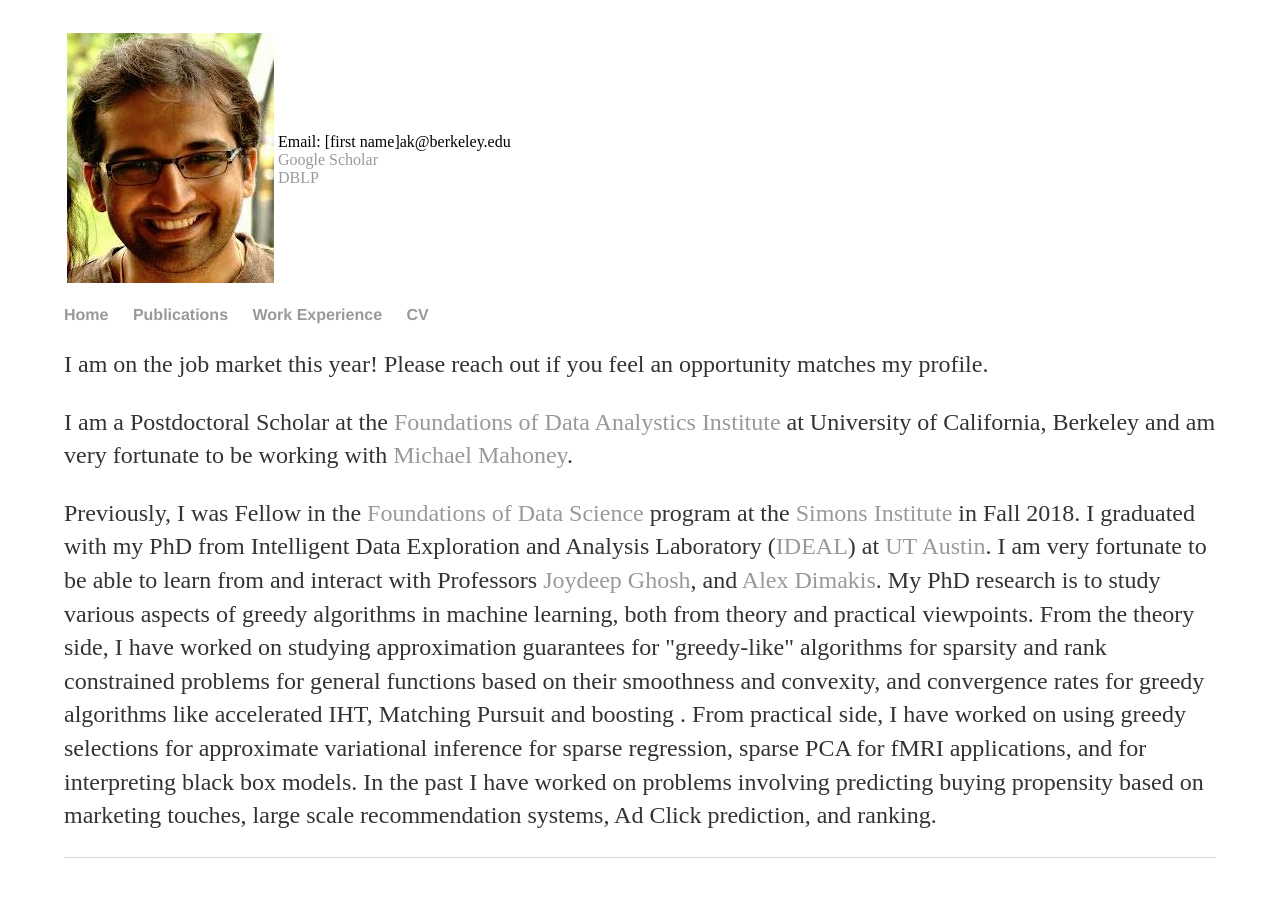
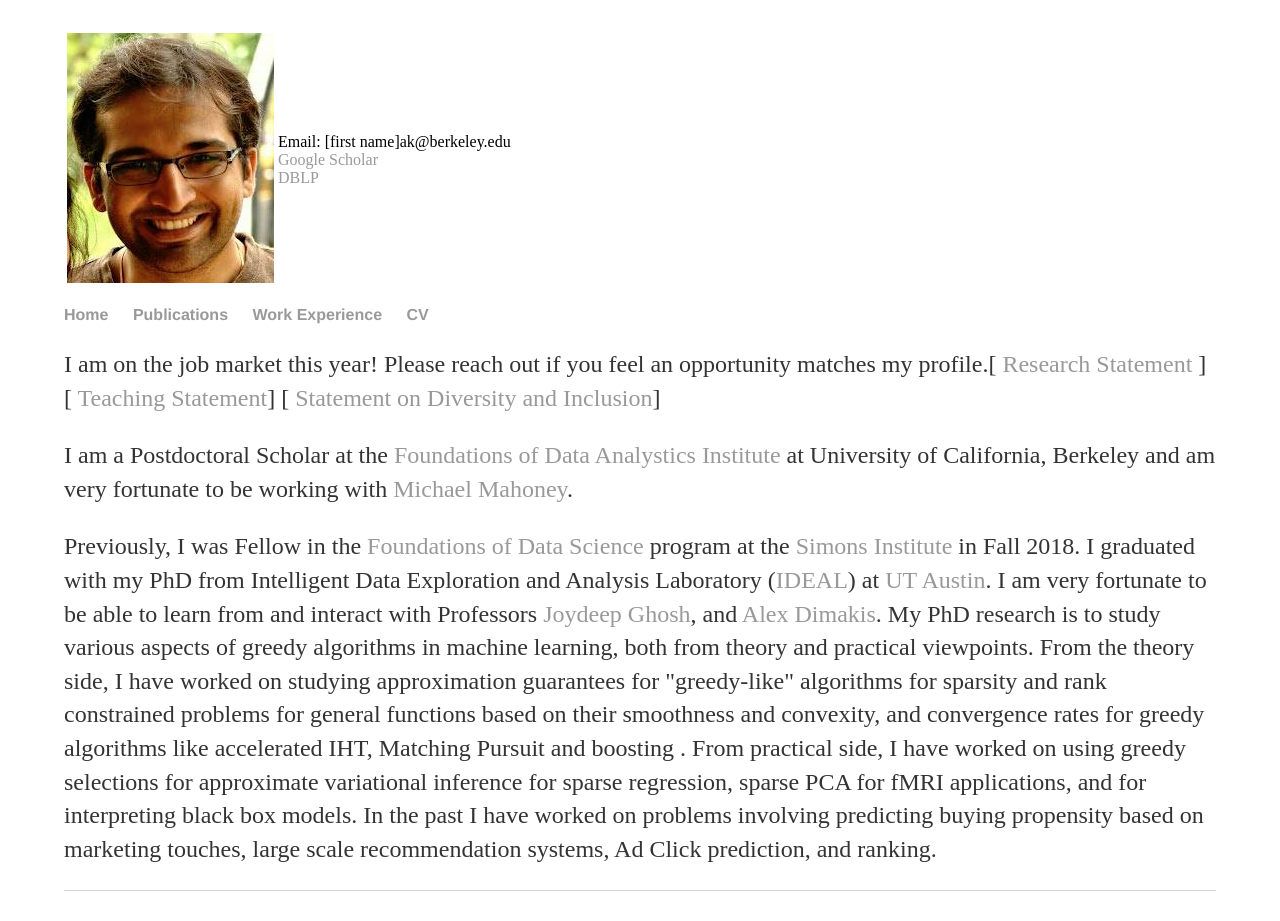
Before and after one commit to rjvak7/rjvak7.github.io, a Jekyll site: the page built from index.html, in a window 1280 px wide. Built offline with Jekyll 4.4.1, drawn with Linux system fonts in a browser that asks for light colours; before the commit the page ends 900 px from its top, so only the background shows below that.

Commit message:
update pubs

```diff
--- a/index.html
+++ b/index.html
@@ -3,7 +3,7 @@ layout: default
 title: Rajiv Khanna -- Home
 ---
 <div >
-    <p>I am on the job market this year! Please reach out if you feel an opportunity matches my profile.
+    <p>I am on the job market this year! Please reach out if you feel an opportunity matches my profile.[<a href="./researchstatement.pdf"> Research Statement </a> ] [<a href="./teaching.pdf"> Teaching Statement</a>] [<a href="./diversity.pdf"> Statement on Diversity and Inclusion</a>]
 
 	<p> I am a Postdoctoral Scholar at the <a href="https://foda.berkeley.edu"> Foundations of Data Analystics Institute</a> at University of California, Berkeley and am very fortunate to be working with <a href=https://www.stat.berkeley.edu/~mmahoney/>Michael Mahoney</a>.
 
```
Also changed, not shown: 3 other files.
